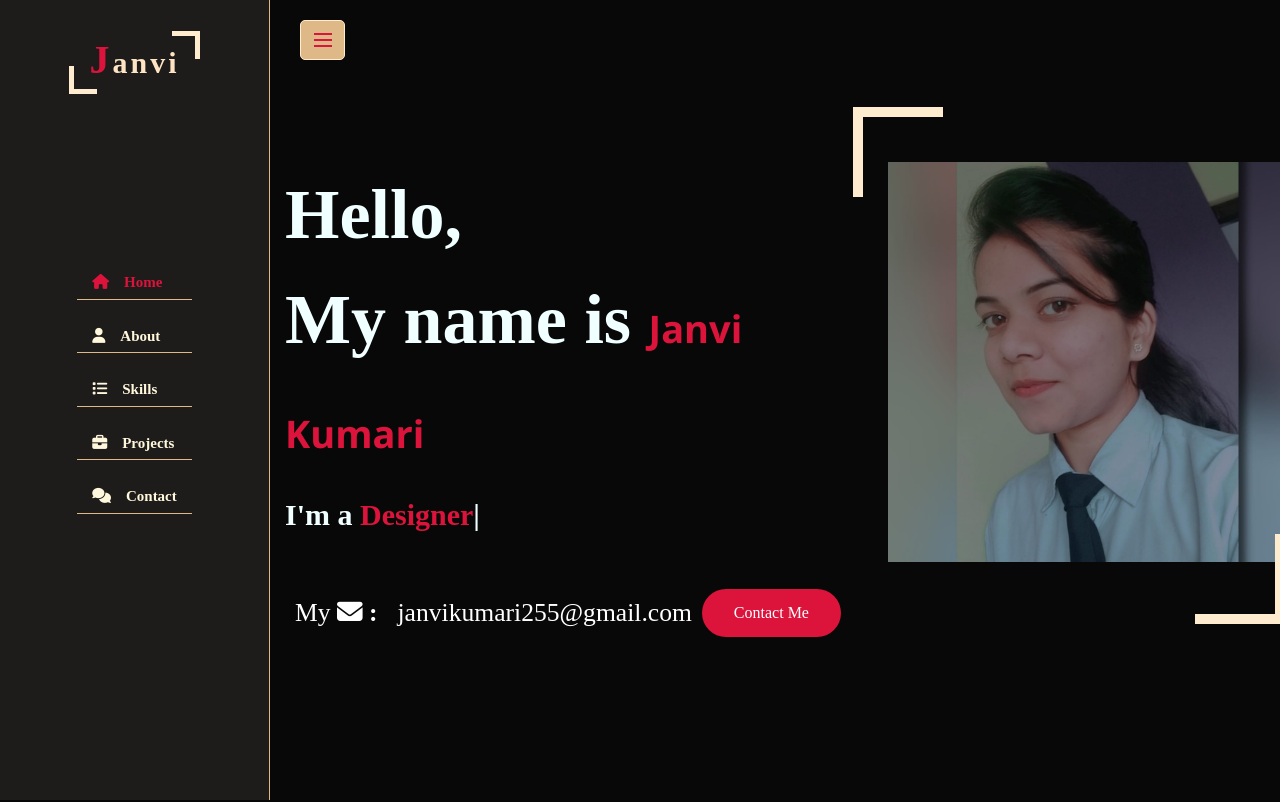
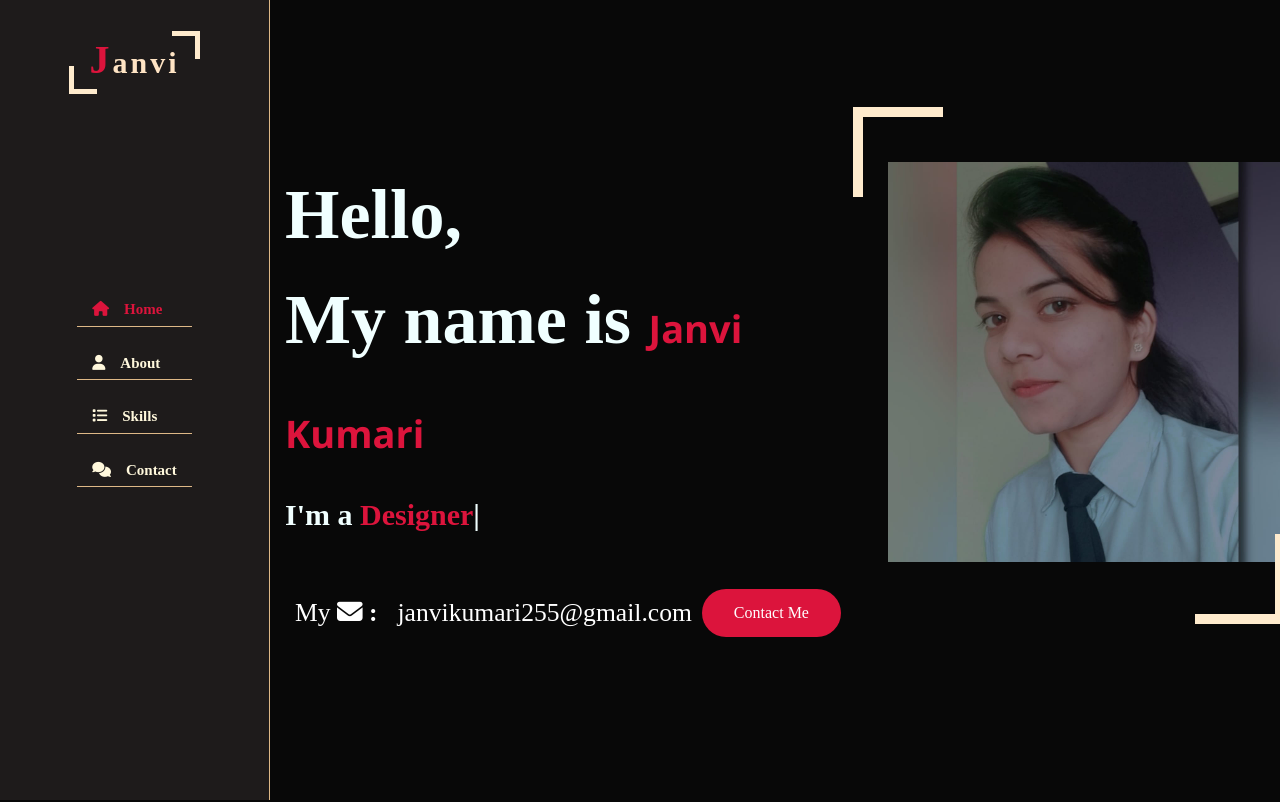
Before and after one commit to Janvikumari/portfolio, a plain HTML site: page index.html in a window 1280 px wide. Shown: the top 802 px of the page. Drawn offline with nearby package versions, Linux system fonts and the light colour scheme.

Commit message:
first commit

```diff
--- a/index.html
+++ b/index.html
@@ -18,9 +18,6 @@
       <div class="logo">
         <a href="#"><span>J</span>anvi</a>
       </div>
-      <div class="nav-toggler">
-        <span></span>
-      </div>
       <ul class="nav">
         <li>
           <a href="#header" class="active"><i class="fa fa-home"></i>Home</a>
@@ -30,9 +27,6 @@
         </li>
         <li>
           <a href="#skills"><i class="fa fa-list"></i>Skills</a>
-        </li>
-        <li>
-          <a href="#projects"><i class="fa fa-briefcase"></i>Projects</a>
         </li>
         <li>
           <a href="#contact"><i class="fa fa-comments"></i>Contact</a>
```
